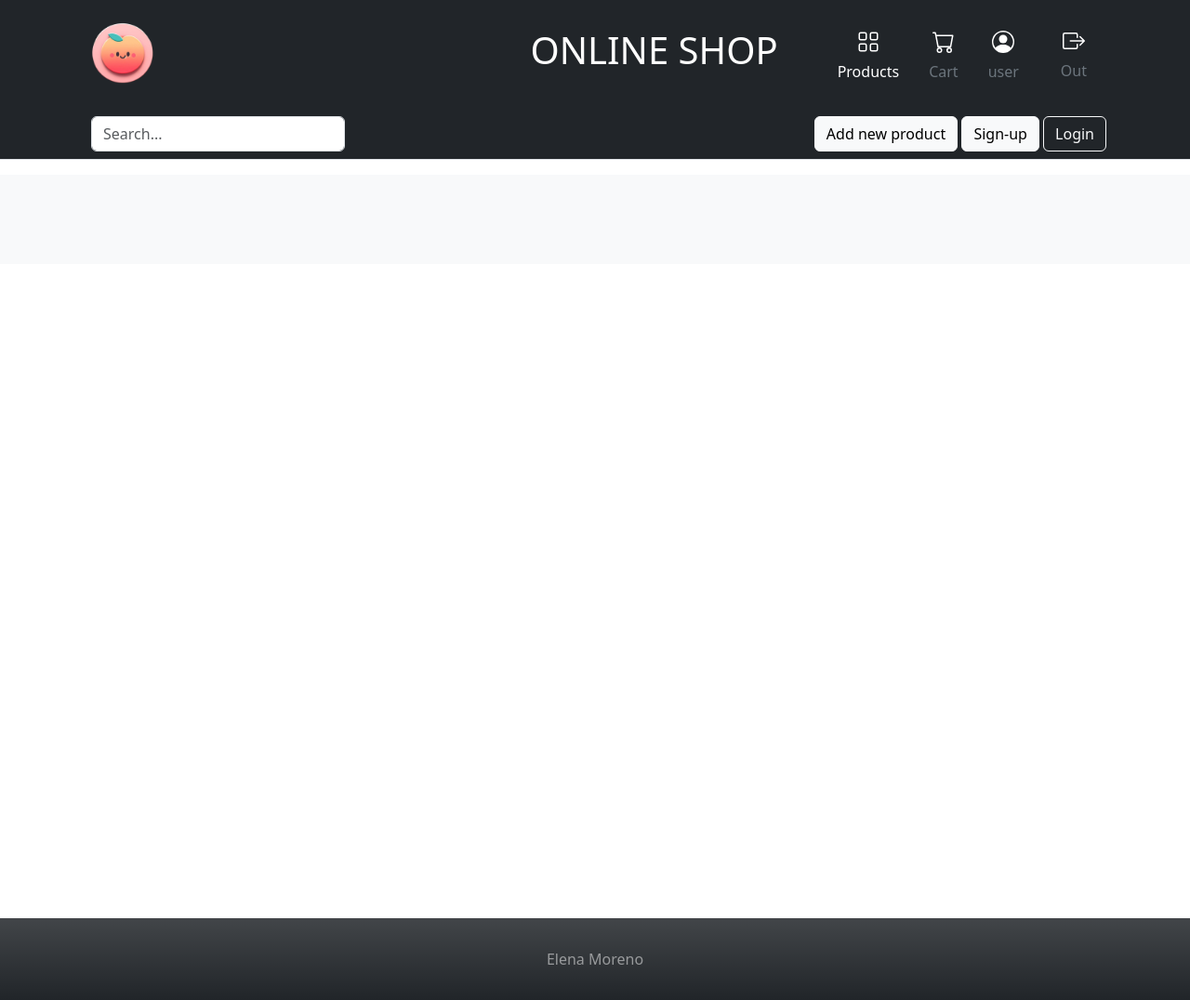
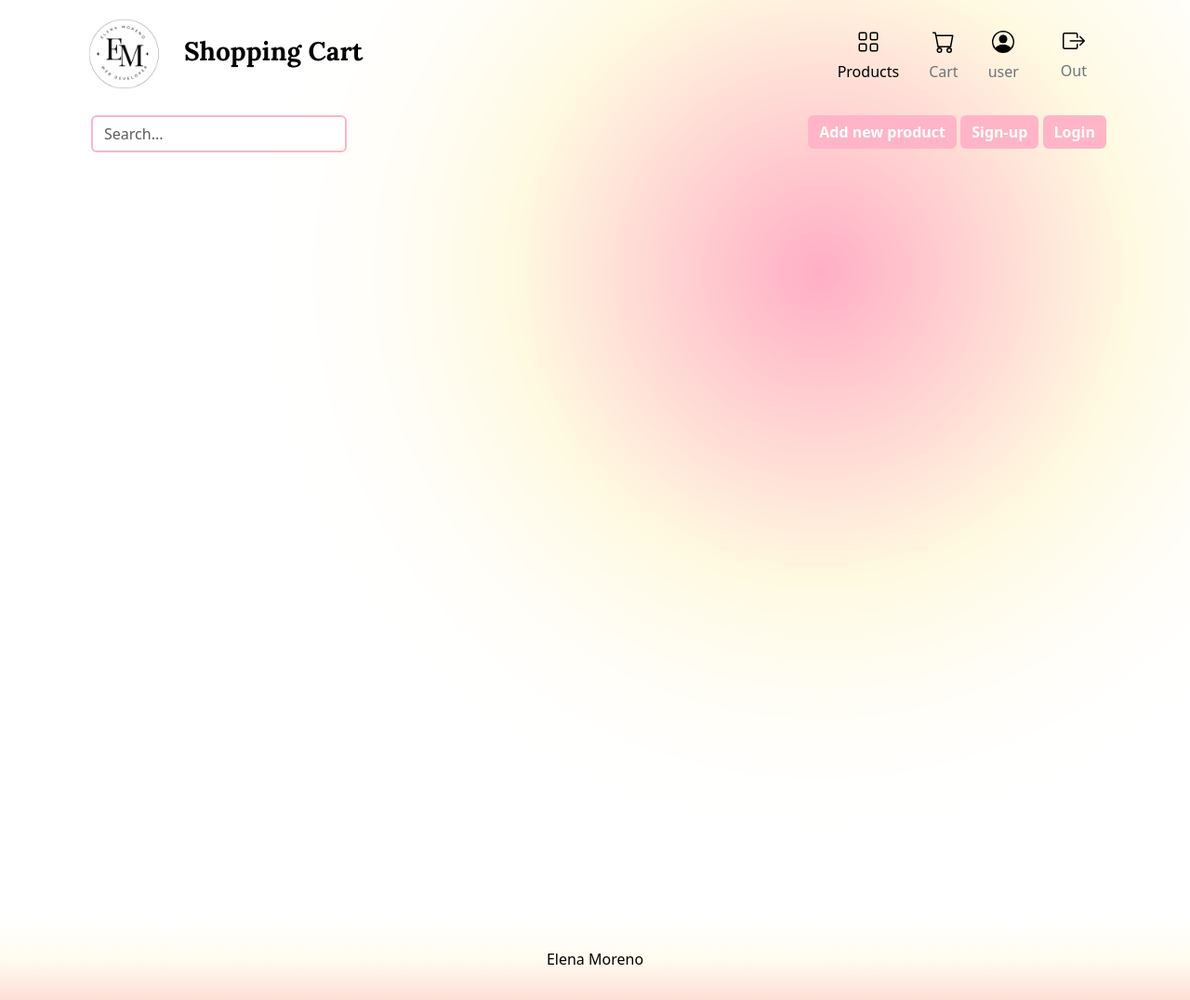
Before and after one commit to memgn19/ShoppingCart, a PHP site: page / in a window 1280 px wide. Shown: the whole page at 93% size. Run offline with PHP 8.4, Linux system fonts and the light colour scheme; data that the repository does not hold is empty; some libraries are stand-ins or nearby versions.

Commit message:
Some styles changed

```diff
--- a/Carrito/views/css/style.css
+++ b/Carrito/views/css/style.css
@@ -14,7 +14,8 @@
 }
 
 #product{
-    background: url(../imgs/fondo3.png);
+    background: rgba(255, 255, 255, 0.394);
+    backdrop-filter: blur(10px); /* Adjust blur intensity as needed */
     background-size: cover;
 }
 
--- a/Carrito/views/css/styles2.css
+++ b/Carrito/views/css/styles2.css
@@ -1,23 +1,22 @@
-#header li a svg, #out_icon{
-    filter: invert(1);
-}
+@import url("https://fonts.googleapis.com/css2?family=Lora:ital,wght@0,400..700;1,400..700&display=swap");
 
-#login{
+
+#login {
   display: none;
   border-radius: 15px;
 }
 
-#registrar{
+#registrar {
   display: none;
   border-radius: 15px;
 }
 
-#product{
+#product {
   display: none;
   border-radius: 15px;
 }
 
-#include{
+#include {
   z-index: 1;
   width: 650px;
   left: 0;
@@ -25,7 +24,7 @@
   margin: 0 auto;
 }
 
-#include2{
+#include2 {
   z-index: 2;
   width: 650px;
   left: 0;
@@ -33,7 +32,7 @@
   margin: 0 auto;
 }
 
-#include3{
+#include3 {
   z-index: 3;
   width: 700px;
   left: 0;
@@ -41,6 +40,34 @@
   margin: 0 auto;
 }
 
-#cart_product{
+#cart_product {
   font-size: 1.6rem;
 }
+
+.header-bg {
+  background-color: white;
+  border-bottom: 1px solid black;
+}
+
+.title {
+  font-family: "Lora", serif;
+  font-weight: bold;
+}
+
+.bg-body{
+  background-image: url(../imgs/bgg.png);
+}
+
+#add, #button2, #button1{
+ background-color: #ffb5c7;
+ color: white;
+ font-weight: bolder;
+  border: none;
+}
+
+#search{
+  border: solid 2px #ffb5c7;
+}
+
+.foot{
+  background: linear-gradient(to bottom, #ffffff 0%, #fffcf0 50%, #ffded6 100%);}
--- a/Carrito/views/formProducto.html
+++ b/Carrito/views/formProducto.html
@@ -8,17 +8,17 @@
     <title>New product</title>
 </head>
 <body>
-    <div id="product" class="w-100 position-relative pb-4">
-        <p id="link" class="pt-3">
+    <div id="product" class="w-100 position-absolute pb-5">
+        <p id="link" class="pt-2">
           <a class="text-dark ms-4 text-decoration-none" onclick="volver()" href="">
          <svg xmlns="http://www.w3.org/2000/svg" width="15" height="15" fill="currentColor" class="bi bi-arrow-left-circle" viewBox="0 0 16 16">
             <path fill-rule="evenodd" d="M1 8a7 7 0 1 0 14 0A7 7 0 0 0 1 8zm15 0A8 8 0 1 1 0 8a8 8 0 0 1 16 0zm-4.5-.5a.5.5 0 0 1 0 1H5.707l2.147 2.146a.5.5 0 0 1-.708.708l-3-3a.5.5 0 0 1 0-.708l3-3a.5.5 0 1 1 .708.708L5.707 7.5H11.5z"/>
           </svg> Close</a>
         </p>
         <h2 class="text-dark-emphasis text-center  mt-3 mb-2">Add new product</h2>
-         <div id="cont" class="container mb-3 d-flex justify-content-center w-50 my-3 rounded-3 bg-dark bg-gradient bg-opacity-25">
+         <div id="cont" class="container mb-1 d-flex justify-content-center w-50 my-3 rounded-3 bg-dark bg-gradient bg-opacity-25">
          <form action="../Data/actionProduct.php" method="post" enctype="multipart/form-data">
-            <div class="mb-1 mt-4 text-dark">
+            <div class="mb-1 mt-2 text-dark">
             <label for="nameProduct" class="form-label">Name Product:</label>
               <input class="form-control" type="text" name="nameProduct" id="nameProduct" require> <br>
             </div>
--- a/Carrito/views/index.php
+++ b/Carrito/views/index.php
@@ -16,7 +16,7 @@ session_start();
     <symbol id="bootstrap" viewBox="0 0 118 94">
       <path fill-rule="evenodd" clip-rule="evenodd" d="M24.509 0c-6.733 0-11.715 5.893-11.492 12.284.214 6.14-.064 14.092-2.066 20.577C8.943 39.365 5.547 43.485 0 44.014v5.972c5.547.529 8.943 4.649 10.951 11.153 2.002 6.485 2.28 14.437 2.066 20.577C12.794 88.106 17.776 94 24.51 94H93.5c6.733 0 11.714-5.893 11.491-12.284-.214-6.14.064-14.092 2.066-20.577 2.009-6.504 5.396-10.624 10.943-11.153v-5.972c-5.547-.529-8.934-4.649-10.943-11.153-2.002-6.484-2.28-14.437-2.066-20.577C105.214 5.894 100.233 0 93.5 0H24.508zM80 57.863C80 66.663 73.436 72 62.543 72H44a2 2 0 01-2-2V24a2 2 0 012-2h18.437c9.083 0 15.044 4.92 15.044 12.474 0 5.302-4.01 10.049-9.119 10.88v.277C75.317 46.394 80 51.21 80 57.863zM60.521 28.34H49.948v14.934h8.905c6.884 0 10.68-2.772 10.68-7.727 0-4.643-3.264-7.207-9.012-7.207zM49.948 49.2v16.458H60.91c7.167 0 10.964-2.876 10.964-8.281 0-5.406-3.903-8.178-11.425-8.178H49.948z"></path>
     </symbol>
-    <symbol id="home" viewBox="0 0 16 16" style="color: white;">
+    <symbol id="home" viewBox="0 0 16 16" style="color: black;">
       <path d="M8.354 1.146a.5.5 0 0 0-.708 0l-6 6A.5.5 0 0 0 1.5 7.5v7a.5.5 0 0 0 .5.5h4.5a.5.5 0 0 0 .5-.5v-4h2v4a.5.5 0 0 0 .5.5H14a.5.5 0 0 0 .5-.5v-7a.5.5 0 0 0-.146-.354L13 5.793V2.5a.5.5 0 0 0-.5-.5h-1a.5.5 0 0 0-.5.5v1.293L8.354 1.146zM2.5 14V7.707l5.5-5.5 5.5 5.5V14H10v-4a.5.5 0 0 0-.5-.5h-3a.5.5 0 0 0-.5.5v4H2.5z"></path>
     </symbol>
     <symbol id="people-circle" viewBox="0 0 16 16">
@@ -33,24 +33,26 @@ session_start();
       <path fill-rule="evenodd" d="M10 12.5a.5.5 0 0 1-.5.5h-8a.5.5 0 0 1-.5-.5v-9a.5.5 0 0 1 .5-.5h8a.5.5 0 0 1 .5.5v2a.5.5 0 0 0 1 0v-2A1.5 1.5 0 0 0 9.5 2h-8A1.5 1.5 0 0 0 0 3.5v9A1.5 1.5 0 0 0 1.5 14h8a1.5 1.5 0 0 0 1.5-1.5v-2a.5.5 0 0 0-1 0z" />
       <path fill-rule="evenodd" d="M15.854 8.354a.5.5 0 0 0 0-.708l-3-3a.5.5 0 0 0-.708.708L14.293 7.5H5.5a.5.5 0 0 0 0 1h8.793l-2.147 2.146a.5.5 0 0 0 .708.708l3-3z" />
     </svg>
-    <title>Shop</title>
+    <title>Shopping Cart</title>
 </head>
 <!-- Final head  -->
-<body>
+<body class="bg-body">
   <header>
     <!-- Inicio de navbar-->
-    <div class="py-2 text-bg-dark border-bottom border-dark">
-      <div class="container">
-        <div class="d-flex flex-wrap align-items-center justify-content-center justify-content-lg-start">
-          <a href="index.php" class="d-flex align-items-center my-2 my-lg-0 me-lg-auto text-white text-decoration-none">
-            <img src="imgs/logo.png" alt="logo" height="100">
-          </a>
-          <div class="d-flex justify-content-start">
-          <h1 class="me-5">ONLINE SHOP</h1>
-          </div>
+    <div class="py-2">
+  <div class="container">
+    <div class="d-flex flex-wrap align-items-center justify-content-between">
+      <!-- Contenedor para logo y título alineados a la izquierda -->
+      <div class="d-flex align-items-center me-auto">
+        <a href="index.php" class="d-flex align-items-center my-2 my-lg-0 text-white text-decoration-none">
+          <img src="imgs/logo.png" alt="logo" width="100">
+        </a>
+        <h3 class="ms-3 mt-1 title text-black">Shopping Cart</h3>
+      </div>
+
           <ul id="header" class="nav col-12 col-lg-auto my-2 justify-content-center my-md-0 text-small">
             <li>
-              <a href="index.php" class="nav-link text-white pt-4">
+              <a href="index.php" class="nav-link text-black pt-4">
                 <svg class="bi d-block mx-auto mb-2" width="24" height="24">
                   <use xlink:href="#grid"></use>
                 </svg>
@@ -81,7 +83,7 @@ session_start();
             </li>
             <li>
               <form action="" method="post">
-                <button class="btn btn-outline-dark" type="submit" name="action" value="sessionDestroy">
+                <button class="btn" type="submit" name="action" value="sessionDestroy">
                   <a class="nav-link text-secondary mb-1">
                     <svg id="out_icon" class="bi d-block mx-auto m-2" width="24" height="24">
                       <use class="pb-1 mb-1" xlink:href="#out"></use>
@@ -97,7 +99,7 @@ session_start();
     </div>
     <!-- Final nav bar  -->
     <!-- Inicio buttons  -->
-    <div class="px-3 py-2 border-bottom mb-3 bg-dark">
+    <div class="px-3 py-2 mb-3">
       <div class="container d-flex flex-wrap justify-content-center position-relative">
         <!-- Vista parcial de form login  -->
         <div class="position-fixed mx-auto" id="include">
@@ -113,7 +115,7 @@ session_start();
         </div>
         <!-- Inicio Form Search  -->
         <form class="col-12 col-lg-auto mb-2 mb-lg-0 me-lg-auto" role="search">
-          <input type="search" name="search" class="form-control ms-3" placeholder="Search..." aria-label="Search" value="<?php if (isset($_GET['search'])) {
+          <input id="search" type="search" name="search" class="form-control ms-3" placeholder="Search..." aria-label="Search" value="<?php if (isset($_GET['search'])) {
                                                                                                                             echo $_GET['search'];
                                                                                                                           } ?>">
         </form>
@@ -122,8 +124,8 @@ session_start();
           <!-- Botones desplegable  -->
           <!-- Inicio boton añadir producto provisional obviusly   -->
           <button id="add" onclick="desplegarProduct()" class="btn btn-light ms-2 rounded-2">Add new product</button>
-          <button type="button" id="button2" onclick="desplegarRegistrar()" class="btn btn-light">Sign-up</button>
-          <button type="button" id="button1" onclick="desplegar()" class="btn btn-outline-light  me-2">Login</button>
+          <button type="button" id="button2" onclick="desplegarRegistrar()" class="btn btn-styles">Sign-up</button>
+          <button type="button" id="button1" onclick="desplegar()" class="btn btn-styles me-2">Login</button>
           <!-- Fin de botones desplegables  -->
         </div>
       </div>
@@ -139,7 +141,7 @@ session_start();
     }
 
     ?>
-    <div id="products" class="album py-5 bg-body-tertiary">
+    <div id="products" class="album py-5 ">
       <div class="container">
         <div class="row row-cols-1 row-cols-sm-2 row-cols-md-3 g-3">
           <?php
@@ -219,10 +221,10 @@ session_start();
     </div>
   </main>
 
-  <footer class="pd-flex min-vh-50 mt-auto justify-content-end align-items-end py-4 border-dark border-5 bg-dark bg-gradient">
+  <footer class="pd-flex min-vh-50 mt-auto justify-content-end align-items-end py-4 border-5 foot">
     <div class="d-flex justify-content-center">
     <ul class="nav col-md-4 justify-content-center">
-      <li class="nav-item"><a href="#" class="nav-link text-end text-white-50">Elena Moreno</a></li>
+      <li class="nav-item"><a href="#" class="nav-link text-black">Elena Moreno</a></li>
     </ul>
     </div>
   </footer>
```
Also changed, not shown: Carrito/views/imgs/bgg.png (added), Carrito/views/imgs/logo.png. Lines whose indentation alone changed are shown as unchanged.
